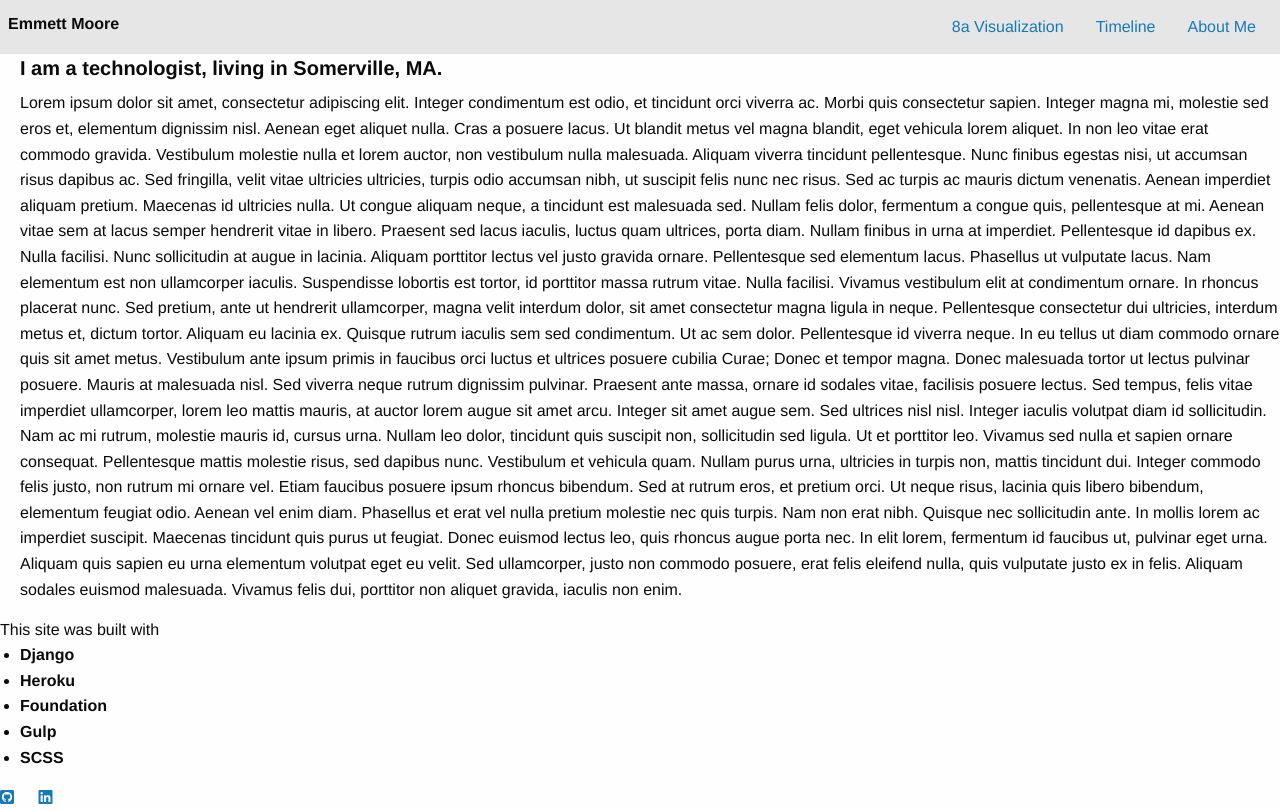
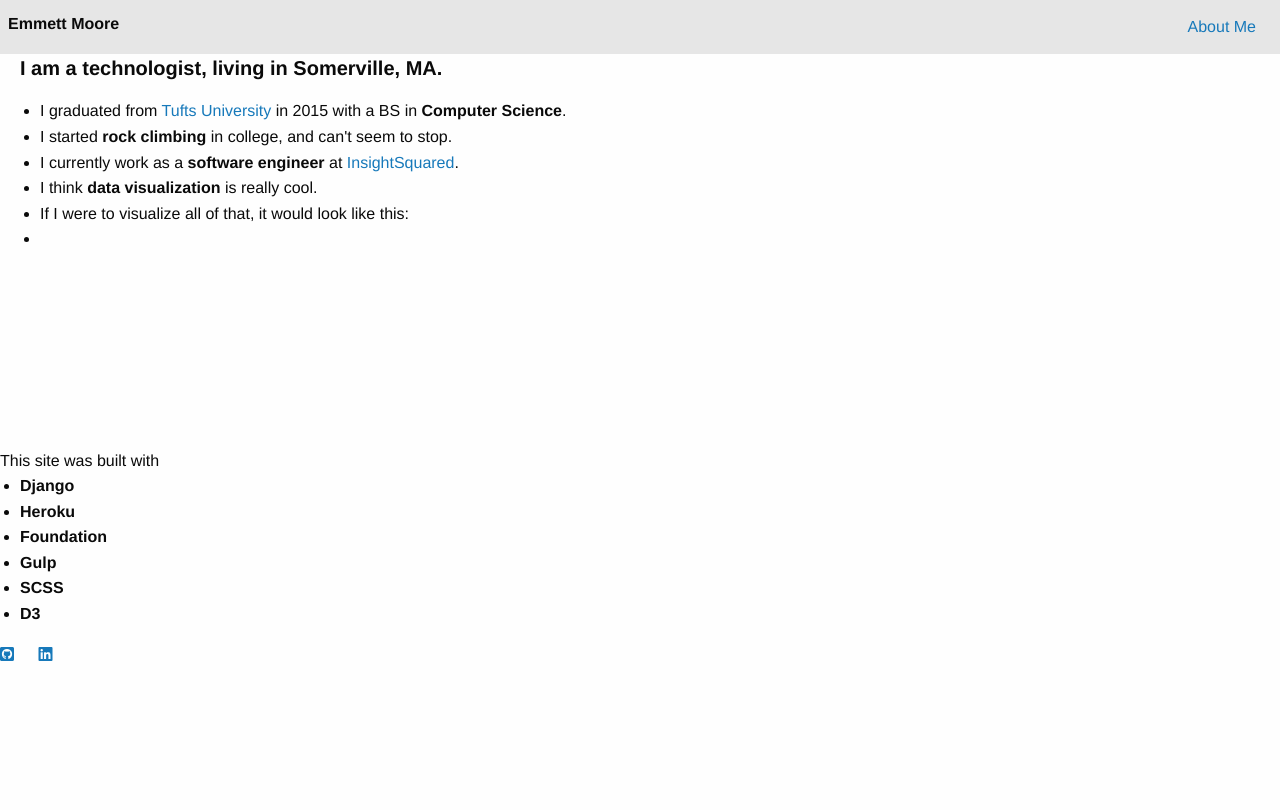
Before and after one commit to emmettmoore/personal-site, a Django app: page / in a window 1280 px wide. After the commit the page ends 661 px from the top, so only its background shows below. Run offline with Django 3.2, Linux system fonts and the light colour scheme; a map, chart or similar area stays blank; style sheets or scripts are compiled from the project's sources; some libraries are stand-ins or nearby versions.

Commit message:
move chart to home page; words

```diff
--- a/main/static/main/d3/d3.js
+++ b/main/static/main/d3/d3.js
@@ -157,7 +157,7 @@ function addDots(lineGraph, data, xAxis, yAxis) {
                 html += "<strong>"+d.location+"</strong><br>";
             }
             html += d3.timeFormat('%B %Y')(d.date) + "<br>";
-            html += d.numDays + " Days<br>";
+            html += d.numDays + " Climbing Days<br>";
             if (d.comment !== "") {
                 height += 40;
                 html += d.comment + "</p>";
@@ -230,7 +230,7 @@ function makeLegend(svg) {
         .attr("x", 30)
         .attr("y", y+5)
         .attr("font-size", 12)
-        .text("Days Climbed per Month");
+        .text("Outdoor Climbing Days/Mo.");
 
 }
 
--- a/main/static/main/scss/app.scss
+++ b/main/static/main/scss/app.scss
@@ -48,7 +48,9 @@ nav.top-bar {
 
 .about-me {
   padding-top: 40px;
-  max-width: 50%;
+  li {
+    list-style-type: none;
+  }
 }
 
 // media query 750 px: move icons
--- a/main/templates/main/base.html
+++ b/main/templates/main/base.html
@@ -29,8 +29,7 @@
         </div>
         <div class="top-bar-right">
           <ul class= "dropdown menu" data-dropdown-menu>
-            <li><a href="/8a_viz">8a Visualization</a></li>
-            <li><a href="/timeline">Timeline</a></li>
+            <!--li><a href="/resume">Resume</a></li-->
             <li><a href="/">About Me</a></li>
           </ul>
         </div>
@@ -52,6 +51,7 @@
               <li>Foundation</li>
               <li>Gulp</li>
               <li>SCSS</li>
+              <li>D3</li>
             </ul>
           </div>
           <div class="middle-section">
--- a/main/templates/main/home.html
+++ b/main/templates/main/home.html
@@ -1,21 +1,32 @@
 {% extends "main/base.html" %}
 {% load staticfiles %}
+{% block extra_assets %}
+  <link rel="stylesheet" type="text/css"
+        href="{% static "main/build/css/timeline.css" %}">
+{% endblock extra_assets %}
+{% block after_body_scripts %}
+  {{ block.super }}
+  <script src="https://d3js.org/d3.v4.min.js"></script>
+  <script src="{% static "main/d3/d3.js" %}"></script>
+{% endblock after_body_scripts %}
 
 {% block viewport_content %}
   <div class="about-me">
     <div class="medium-space-left">
       <h5 class="bold">I am a technologist, living in Somerville, MA.</h5>
       <p>
-        Lorem ipsum dolor sit amet, consectetur adipiscing elit. Integer condimentum est odio, et tincidunt orci viverra ac. Morbi quis consectetur sapien. Integer magna mi, molestie sed eros et, elementum dignissim nisl. Aenean eget aliquet nulla. Cras a posuere lacus. Ut blandit metus vel magna blandit, eget vehicula lorem aliquet. In non leo vitae erat commodo gravida. Vestibulum molestie nulla et lorem auctor, non vestibulum nulla malesuada. Aliquam viverra tincidunt pellentesque. Nunc finibus egestas nisi, ut accumsan risus dapibus ac. Sed fringilla, velit vitae ultricies ultricies, turpis odio accumsan nibh, ut suscipit felis nunc nec risus. Sed ac turpis ac mauris dictum venenatis. Aenean imperdiet aliquam pretium. Maecenas id ultricies nulla. Ut congue aliquam neque, a tincidunt est malesuada sed. Nullam felis dolor, fermentum a congue quis, pellentesque at mi.
-
-        Aenean vitae sem at lacus semper hendrerit vitae in libero. Praesent sed lacus iaculis, luctus quam ultrices, porta diam. Nullam finibus in urna at imperdiet. Pellentesque id dapibus ex. Nulla facilisi. Nunc sollicitudin at augue in lacinia. Aliquam porttitor lectus vel justo gravida ornare. Pellentesque sed elementum lacus. Phasellus ut vulputate lacus. Nam elementum est non ullamcorper iaculis. Suspendisse lobortis est tortor, id porttitor massa rutrum vitae. Nulla facilisi. Vivamus vestibulum elit at condimentum ornare. In rhoncus placerat nunc. Sed pretium, ante ut hendrerit ullamcorper, magna velit interdum dolor, sit amet consectetur magna ligula in neque.
-
-        Pellentesque consectetur dui ultricies, interdum metus et, dictum tortor. Aliquam eu lacinia ex. Quisque rutrum iaculis sem sed condimentum. Ut ac sem dolor. Pellentesque id viverra neque. In eu tellus ut diam commodo ornare quis sit amet metus. Vestibulum ante ipsum primis in faucibus orci luctus et ultrices posuere cubilia Curae; Donec et tempor magna. Donec malesuada tortor ut lectus pulvinar posuere. Mauris at malesuada nisl. Sed viverra neque rutrum dignissim pulvinar. Praesent ante massa, ornare id sodales vitae, facilisis posuere lectus. Sed tempus, felis vitae imperdiet ullamcorper, lorem leo mattis mauris, at auctor lorem augue sit amet arcu. Integer sit amet augue sem. Sed ultrices nisl nisl. Integer iaculis volutpat diam id sollicitudin.
-
-        Nam ac mi rutrum, molestie mauris id, cursus urna. Nullam leo dolor, tincidunt quis suscipit non, sollicitudin sed ligula. Ut et porttitor leo. Vivamus sed nulla et sapien ornare consequat. Pellentesque mattis molestie risus, sed dapibus nunc. Vestibulum et vehicula quam. Nullam purus urna, ultricies in turpis non, mattis tincidunt dui. Integer commodo felis justo, non rutrum mi ornare vel. Etiam faucibus posuere ipsum rhoncus bibendum. Sed at rutrum eros, et pretium orci. Ut neque risus, lacinia quis libero bibendum, elementum feugiat odio. Aenean vel enim diam. Phasellus et erat vel nulla pretium molestie nec quis turpis. Nam non erat nibh.
-
-        Quisque nec sollicitudin ante. In mollis lorem ac imperdiet suscipit. Maecenas tincidunt quis purus ut feugiat. Donec euismod lectus leo, quis rhoncus augue porta nec. In elit lorem, fermentum id faucibus ut, pulvinar eget urna. Aliquam quis sapien eu urna elementum volutpat eget eu velit. Sed ullamcorper, justo non commodo posuere, erat felis eleifend nulla, quis vulputate justo ex in felis. Aliquam sodales euismod malesuada. Vivamus felis dui, porttitor non aliquet gravida, iaculis non enim.
+        <ul>
+          <li>I graduated from <a href="https://www.tufts.edu">Tufts University</a> in 2015 with a BS in <strong>Computer Science</strong>.</li>
+          <li>I started <strong>rock climbing</strong> in college, and can't seem to stop.</li>
+          <li>I currently work as a <strong>software engineer</strong> at <a href="https://www.insightsquared.com" target="_blank">InsightSquared</a>.</li>
+          <li>I think <strong>data visualization</strong> is really cool.</li>
+          <li>If I were to visualize all of that, it would look like this:<li>
+        </ul>
       </p>
     </div>
   </div>
+  <div class="timeline-wrapper">
+    <svg class="line-graph"></svg>
+    <svg class="legend"></svg>
+  </div>
 {% endblock viewport_content %}
--- /dev/null
+++ b/main/templates/main/resume.html
@@ -0,0 +1,6 @@
+{% extends "main/base.html" %}
+{% load staticfiles %}
+
+{% block viewport_content %}
+Coming Soon
+{% endblock viewport_content %}
--- a/main/urls.py
+++ b/main/urls.py
@@ -5,6 +5,5 @@ from . import views
 
 urlpatterns = [
     url(r'^$', views.home, name='home'),
-    url(r'^8a_viz/$', views.climbing_viz, name="climbing_viz"),
-    url(r'^timeline/$', views.timeline, name="timeline"),
+    url(r'^resume/$', views.resume, name="resume"),
 ]
--- a/main/views.py
+++ b/main/views.py
@@ -5,9 +5,5 @@ def home(request):
     return render(request, 'main/home.html', {})
 
 
-def climbing_viz(request):
-    return render(request, 'main/climbing_viz.html', {})
-
-
-def timeline(request):
-    return render(request, 'main/timeline.html', {})
+def resume(request):
+    return render(request, 'main/resume.html', {})
```
Also changed, not shown: main/templates/main/timeline.html (deleted, +0 -19 lines). Lines whose indentation alone changed are shown as unchanged.
